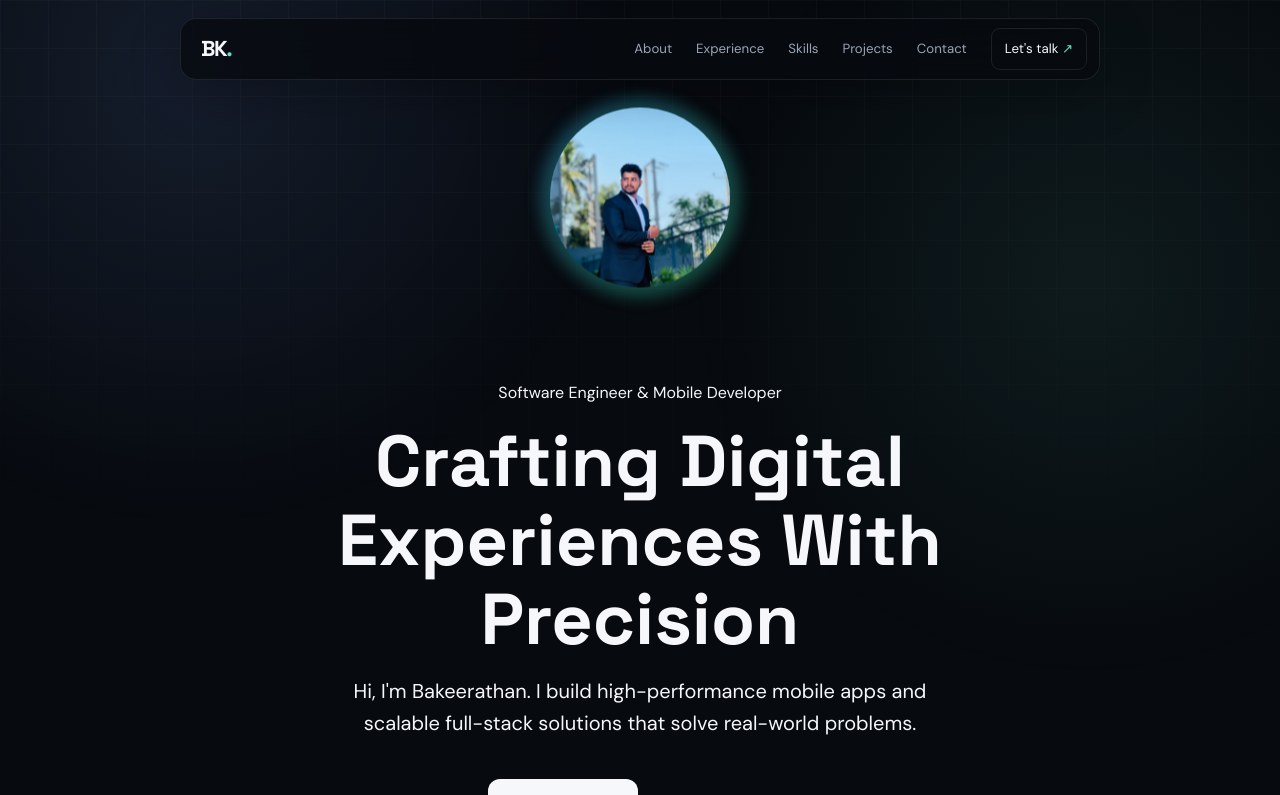
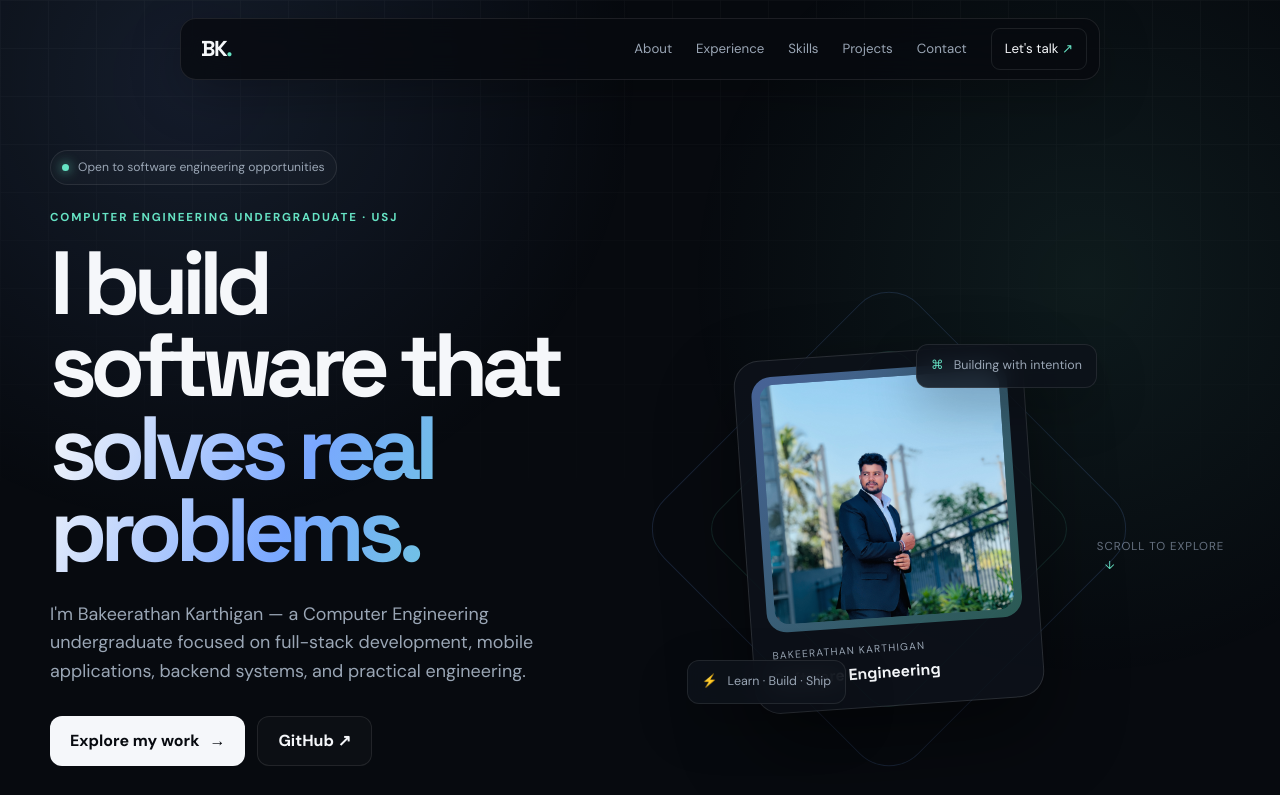
Before and after one commit to cypher2k22/portfolio-latest, a React (Vite) app: page / in a window 1280 px wide. Shown: the top 795 px of the page. Built offline with nearby package versions, Linux system fonts and the light colour scheme.

Commit message:
Redesign portfolio hero section

```diff
--- a/src/components/Hero.tsx
+++ b/src/components/Hero.tsx
@@ -1,88 +1,43 @@
 import React from 'react';
 import profileImage from '../assets/image.JPG';
 
-const Hero: React.FC = () => {
-  return (
-    <section id="home" className="container" style={{
-      display: 'flex',
-      flexDirection: 'column',
-      justifyContent: 'center',
-      alignItems: 'center',
-      minHeight: '100vh',
-      paddingTop: '120px',
-    }}>
-      <div className="profile-image-container" style={{
-        position: 'relative',
-        width: '180px',
-        height: '180px',
-        marginBottom: '2rem',
-        animation: 'float 4s ease-in-out infinite',
-      }}>
-        <div className="image-glow" style={{
-          position: 'absolute',
-          inset: '-5px',
-          background: 'linear-gradient(135deg, #38bdf8 0%, #34d399 100%)',
-          borderRadius: '50%',
-          filter: 'blur(10px)',
-          opacity: 0.6,
-        }}></div>
-        <img
-          src={profileImage}
-          alt="Bakeerathan Karthigan"
-          style={{
-            position: 'relative',
-            width: '100%',
-            height: '100%',
-            objectFit: 'cover',
-            borderRadius: '50%',
-            border: '3px solid var(--bg-color)',
-            boxShadow: '0 0 20px rgba(0,0,0,0.5)',
-            transition: 'transform 0.3s ease',
-            cursor: 'pointer',
-          }}
-          onMouseEnter={(e) => e.currentTarget.style.transform = 'scale(1.05)'}
-          onMouseLeave={(e) => e.currentTarget.style.transform = 'scale(1)'}
-        />
-      </div>
-
-      <div className="glass-card" style={{
-        maxWidth: '900px',
-        margin: '0 auto',
-        textAlign: 'center',
-        padding: '3rem 2rem',
-        animation: 'fadeInUp 0.8s ease-out forwards',
-      }}>
-        <p className="heading-sm">Software Engineer & Mobile Developer</p>
-        <h1 style={{ fontSize: 'clamp(2.5rem, 8vw, 4.5rem)', lineHeight: 1.1, margin: '1rem 0' }}>
-          Crafting <span className="text-gradient">Digital Experiences</span> With Precision
-        </h1>
-        <p style={{
-          fontSize: '1.25rem',
-          color: 'var(--text-secondary)',
-          maxWidth: '600px',
-          margin: '0 auto 2.5rem',
-        }}>
-          Hi, I'm Bakeerathan. I build high-performance mobile apps and scalable full-stack solutions that solve real-world problems.
+const Hero: React.FC = () => (
+  <section id="home" className="hero section">
+    <div className="hero-grid">
+      <div className="hero-copy">
+        <div className="availability"><span /> Open to software engineering opportunities</div>
+        <p className="eyebrow">Computer Engineering Undergraduate · USJ</p>
+        <h1>I build software that<span> solves real problems.</span></h1>
+        <p className="hero-lead">
+          I'm Bakeerathan Karthigan — a Computer Engineering undergraduate focused on
+          full-stack development, mobile applications, backend systems, and practical engineering.
         </p>
-
-        <div style={{ display: 'flex', gap: '1rem', justifyContent: 'center', flexWrap: 'wrap' }}>
-          <a href="#projects" className="btn btn-primary">View My Work</a>
-          <a href="#contact" className="btn btn-secondary">Get In Touch</a>
+        <div className="hero-actions">
+          <a className="btn btn-primary" href="#projects">Explore my work <span>→</span></a>
+          <a className="btn btn-ghost" href="https://github.com/cypher2k22" target="_blank" rel="noreferrer">GitHub ↗</a>
+        </div>
+        <div className="hero-meta">
+          <div><strong>2028</strong><span>Expected graduation</span></div>
+          <div><strong>USJ</strong><span>University of Sri Jayewardenepura</span></div>
+          <div><strong>01</strong><span>Flagship project in progress</span></div>
         </div>
       </div>
 
-      <style>{`
-        @keyframes fadeInUp {
-          from { opacity: 0; transform: translateY(30px); }
-          to { opacity: 1; transform: translateY(0); }
-        }
-        @keyframes float {
-          0%, 100% { transform: translateY(0); }
-          50% { transform: translateY(-15px); }
-        }
-      `}</style>
-    </section>
-  );
-};
+      <div className="hero-visual">
+        <div className="visual-grid" />
+        <div className="profile-card">
+          <div className="profile-ring"><img src={profileImage} alt="Bakeerathan Karthigan" /></div>
+          <div className="profile-caption">
+            <span>BAKEERATHAN KARTHIGAN</span>
+            <strong>Software Engineering</strong>
+          </div>
+        </div>
+        <div className="floating-card floating-card-top"><span>⌘</span> Building with intention</div>
+        <div className="floating-card floating-card-bottom"><span>⚡</span> Learn · Build · Ship</div>
+      </div>
+    </div>
+    <div className="scroll-hint">Scroll to explore <span>↓</span></div>
+  </section>
+);
 
 export default Hero;
```
